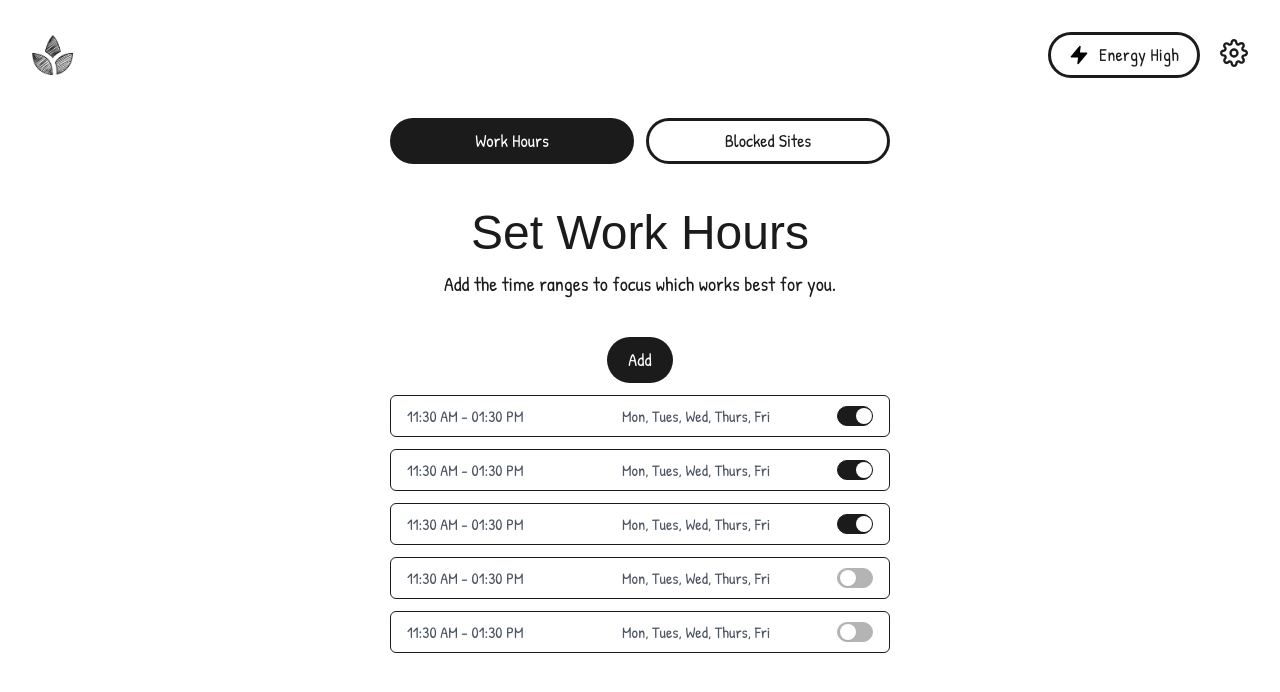
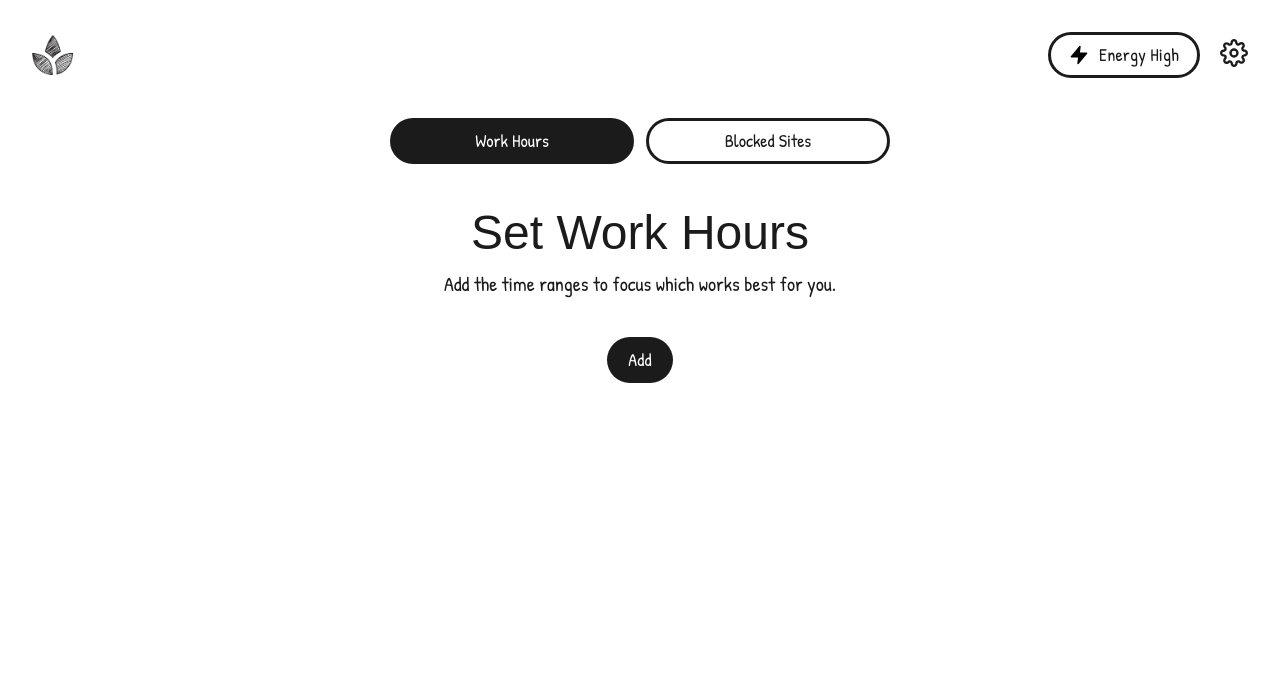
Before and after one commit to JonathanYcWang/Recess, a React (Vite) app: page /#/settings in a window 1280 px wide. Shown: the top 692 px of the page. Built offline with nearby package versions, Linux system fonts and the light colour scheme; a web font is replaced by a local one.

Commit message:
Remove pop up logic

```diff
--- a/src/App.tsx
+++ b/src/App.tsx
@@ -1,36 +1,12 @@
-import { useEffect } from 'react';
-import { HashRouter as Router, Routes, Route, useLocation } from 'react-router-dom';
+import { HashRouter as Router, Routes, Route } from 'react-router-dom';
 import { StorageProvider } from './storage/StorageContext';
 import { useRoutePersistence } from './storage/useRoutePersistence';
-import { usePopupMode } from './hooks/usePopupMode';
-import { useTimerState } from './storage';
-import { shouldRedirectPopupToNewTab, getTargetHashForRedirect } from './utils/popupRedirect';
 import WelcomePage from './pages/WelcomePage';
 import MainPage from './pages/MainPage';
 import Settings from './pages/Settings';
 
 function AppRoutes() {
   useRoutePersistence();
-  const isPopup = usePopupMode();
-  const location = useLocation();
-  const { timerState, isLoaded } = useTimerState();
-
-  useEffect(() => {
-    // If in popup mode and state should open in new tab, redirect
-    if (isLoaded && isPopup && typeof chrome !== 'undefined' && chrome.runtime && chrome.tabs) {
-      const shouldRedirect = shouldRedirectPopupToNewTab(
-        timerState.sessionState,
-        location.pathname
-      );
-
-      if (shouldRedirect) {
-        const targetHash = getTargetHashForRedirect(timerState.sessionState, location.pathname);
-        const extensionUrl = chrome.runtime.getURL(`index.html${targetHash}`);
-        chrome.tabs.create({ url: extensionUrl });
-        window.close(); // Close the popup
-      }
-    }
-  }, [isLoaded, isPopup, timerState.sessionState, location.pathname]);
 
   return (
     <Routes>
--- a/src/background.ts
+++ b/src/background.ts
@@ -4,8 +4,10 @@ chrome.runtime.onInstalled.addListener(() => {
   console.log('Recess extension installed');
 });
 
-// Note: onClick handler is not needed when default_popup is set in manifest.json
-// The popup will open automatically when the extension icon is clicked
+// Handle extension icon clicks - always open in a new tab
+chrome.action.onClicked.addListener(() => {
+  chrome.tabs.create({ url: chrome.runtime.getURL('index.html') });
+});
 
 // Listen for messages from content scripts
 chrome.runtime.onMessage.addListener((message, _sender, _sendResponse) => {
--- a/src/components/NavBar.tsx
+++ b/src/components/NavBar.tsx
@@ -5,10 +5,8 @@ import MainLogoPng from './MainLogoPng';
 import Icon from './Icon';
 import SecondaryButton from './SecondaryButton';
 import EnergyCheckToolTip from './EnergyCheckToolTip';
-import { usePopupMode } from '../hooks/usePopupMode';
 import BoltIcon from '../assets/bolt.svg?url';
 import SettingsIcon from '../assets/settings.svg?url';
-import ExpandArrowsIcon from '../assets/expand-arrows.svg?url';
 import styles from './NavBar.module.css';
 
 interface NavBarProps {
@@ -18,7 +16,6 @@ interface NavBarProps {
 const NavBar: React.FC<NavBarProps> = ({ energyLevel = 'High' }) => {
   const navigate = useNavigate();
   const location = useLocation();
-  const isPopup = usePopupMode();
   const [anchorEl, setAnchorEl] = useState<null | HTMLElement>(null);
   const open = Boolean(anchorEl);
 
@@ -30,14 +27,7 @@ const NavBar: React.FC<NavBarProps> = ({ energyLevel = 'High' }) => {
     setAnchorEl(null);
   };
 
-  const handleOpenInNewTab = () => {
-    if (typeof chrome !== 'undefined' && chrome.runtime && chrome.tabs) {
-      // Get the current hash route (HashRouter uses hash for routing)
-      const currentHash = window.location.hash || '#/';
-      const extensionUrl = chrome.runtime.getURL(`index.html${currentHash}`);
-      chrome.tabs.create({ url: extensionUrl });
-    }
-  };
+
 
   const handleSettingsClick = () => {
     if (location.pathname === '/settings') {
@@ -50,7 +40,6 @@ const NavBar: React.FC<NavBarProps> = ({ energyLevel = 'High' }) => {
   return (
     <div className={styles.navBar}>
       <MainLogoPng />
-      {!isPopup && (
       <div className={styles.energyButtonWrapper}>
         <div onClick={handleClick}>
           <SecondaryButton text={`Energy ${energyLevel}`} iconSrc={BoltIcon} />
@@ -88,15 +77,9 @@ const NavBar: React.FC<NavBarProps> = ({ energyLevel = 'High' }) => {
           <EnergyCheckToolTip />
         </Menu>
       </div>
-      )}
-      <div className={styles.expandButton}>
-        <Icon src={ExpandArrowsIcon} alt="Open in new tab" size={28} onClick={handleOpenInNewTab} />
-      </div>
-      {!isPopup && (
       <div className={styles.settingsButton}>
         <Icon src={SettingsIcon} alt="Settings" size={28} onClick={handleSettingsClick} />
       </div>
-      )}
     </div>
   );
 };
--- a/src/components/WorkHoursSettings.tsx
+++ b/src/components/WorkHoursSettings.tsx
@@ -16,53 +16,7 @@ interface WorkHoursEntry {
 }
 
 const WorkHoursSettings: React.FC = () => {
-  const [entries, setEntries] = useState<WorkHoursEntry[]>([
-    {
-      id: '1',
-      timeRange: '11:30 AM - 01:30 PM',
-      days: 'Mon, Tues, Wed, Thurs, Fri',
-      enabled: true,
-      startTime: '11:30 AM',
-      endTime: '1:30 PM',
-      selectedDays: [false, true, true, true, true, true, false],
-    },
-    {
-      id: '2',
-      timeRange: '11:30 AM - 01:30 PM',
-      days: 'Mon, Tues, Wed, Thurs, Fri',
-      enabled: true,
-      startTime: '11:30 AM',
-      endTime: '1:30 PM',
-      selectedDays: [false, true, true, true, true, true, false],
-    },
-    {
-      id: '3',
-      timeRange: '11:30 AM - 01:30 PM',
-      days: 'Mon, Tues, Wed, Thurs, Fri',
-      enabled: true,
-      startTime: '11:30 AM',
-      endTime: '1:30 PM',
-      selectedDays: [false, true, true, true, true, true, false],
-    },
-    {
-      id: '4',
-      timeRange: '11:30 AM - 01:30 PM',
-      days: 'Mon, Tues, Wed, Thurs, Fri',
-      enabled: false,
-      startTime: '11:30 AM',
-      endTime: '1:30 PM',
-      selectedDays: [false, true, true, true, true, true, false],
-    },
-    {
-      id: '5',
-      timeRange: '11:30 AM - 01:30 PM',
-      days: 'Mon, Tues, Wed, Thurs, Fri',
-      enabled: false,
-      startTime: '11:30 AM',
-      endTime: '1:30 PM',
-      selectedDays: [false, true, true, true, true, true, false],
-    },
-  ]);
+  const [entries, setEntries] = useState<WorkHoursEntry[]>([]);
 
   const [overlayOpen, setOverlayOpen] = useState(false);
   const [editingEntry, setEditingEntry] = useState<WorkHoursEntry | null>(null);
--- a/src/utils/popupRedirect.ts
+++ /dev/null
@@ -1,44 +0,0 @@
-import { SessionState } from '../storage/types';
-
-/**
- * Determines if the popup should redirect to a new tab based on session state and current route
- * @param sessionState The current session state
- * @param pathname The current route pathname
- * @returns true if should redirect to new tab, false otherwise
- */
-export const shouldRedirectPopupToNewTab = (
-  sessionState: SessionState,
-  pathname: string
-): boolean => {
-  const isWelcomePage = pathname === '/';
-  const isSettingsPage = pathname === '/settings';
-
-  return (
-    sessionState === 'BEFORE_SESSION' ||
-    sessionState === 'REWARD_SELECTION' ||
-    isWelcomePage ||
-    isSettingsPage
-  );
-};
-
-/**
- * Gets the target hash route to open in a new tab
- * @param sessionState The current session state
- * @param pathname The current route pathname
- * @returns The hash route to open (e.g., '#/main', '#/settings', '#/')
- */
-export const getTargetHashForRedirect = (sessionState: SessionState, pathname: string): string => {
-  const isSettingsPage = pathname === '/settings';
-  const isWelcomePage = pathname === '/';
-
-  if (isSettingsPage) {
-    return '#/settings';
-  } else if (isWelcomePage || sessionState === 'BEFORE_SESSION') {
-    return '#/';
-  } else if (sessionState === 'REWARD_SELECTION') {
-    return '#/main';
-  }
-
-  // Default to main page
-  return '#/main';
-};
```
Also changed, not shown: manifest.json. Lines whose indentation alone changed are shown as unchanged.
